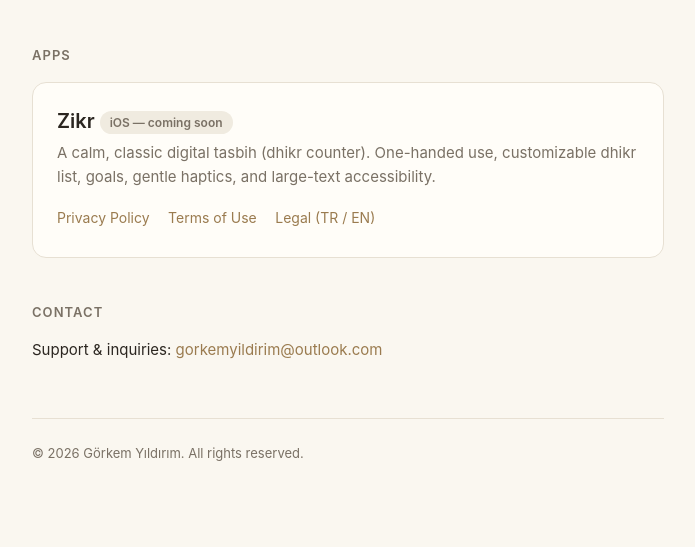
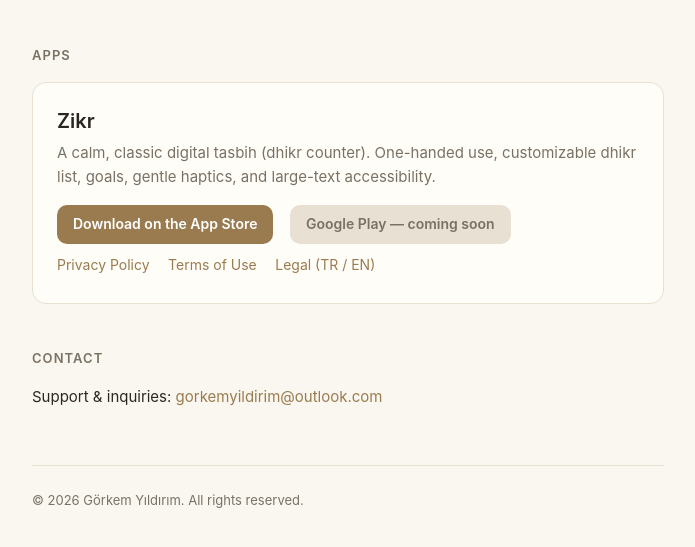
Before and after one commit to gorkie/gorkie.github.io, a plain HTML site: page index.html in a window 1280 px wide. Shown: the part 143-690 px from the top of the page, without its empty margins (292-987 px from the left). Drawn offline with Linux system fonts and the light colour scheme.

Commit message:
landing: Zikr live on App Store, Google Play coming soon

```diff
--- a/index.html
+++ b/index.html
@@ -27,6 +27,11 @@
     .links a:hover { border-bottom-color:var(--accent); }
     .badge { display:inline-block; font-size:12px; color:var(--muted); background:#f0ebe0;
       border-radius:999px; padding:2px 10px; vertical-align:middle; }
+    .store { display:inline-block; margin:0 12px 8px 0; font-size:14px; font-weight:600;
+      color:#fff; background:var(--accent); border-radius:10px; padding:8px 16px;
+      text-decoration:none; }
+    .store:hover { background:#876a43; }
+    .store.soon { background:#e7e0d3; color:var(--muted); }
     .contact p { margin:4px 0; font-size:15px; }
     .contact a { color:var(--accent); text-decoration:none; }
     .contact a:hover { text-decoration:underline; }
@@ -44,9 +49,13 @@
     <section>
       <h2>Apps</h2>
       <div class="card">
-        <p class="app-name">Zikr <span class="badge">iOS — coming soon</span></p>
+        <p class="app-name">Zikr</p>
         <p class="app-desc">A calm, classic digital tasbih (dhikr counter). One-handed use,
           customizable dhikr list, goals, gentle haptics, and large-text accessibility.</p>
+        <div>
+          <a class="store" href="https://apps.apple.com/app/id6768684019">Download on the App Store</a>
+          <span class="store soon">Google Play — coming soon</span>
+        </div>
         <div class="links">
           <a href="https://gorkie.github.io/zikr-legal/privacy-policy-en.html">Privacy Policy</a>
           <a href="https://gorkie.github.io/zikr-legal/terms-en.html">Terms of Use</a>
```
